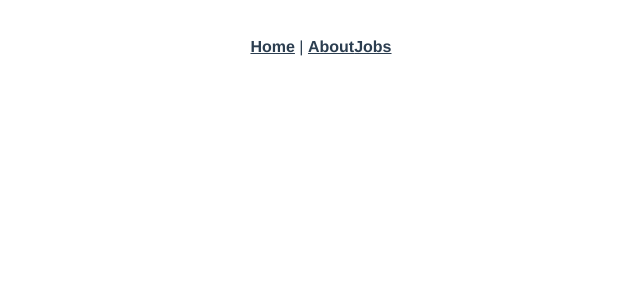
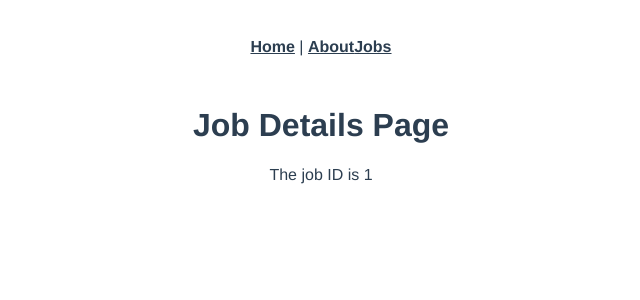
Before and after one commit to Huseinaz/ninja-jobs, a Vue app: page /jobs/1 in a window 1280 px wide. Before the commit this address had no page. Shown: the top 300 px of the page, without its empty margins (319-959 px from the left). Built offline with nearby package versions, Linux system fonts and the light colour scheme.

Commit message:
Route parameters

```diff
--- a/src/router/index.js
+++ b/src/router/index.js
@@ -2,6 +2,7 @@
 import HomeView from '../views/HomeView.vue'
 import About from '../views/AboutView.vue'
 import Jobs from '../views/jobs/JobsView.vue'
+import JobDetails from '../views/jobs/JobDetails.vue'
 
 const routes = [
   {
@@ -18,6 +19,11 @@
     path: '/jobs',
     name: 'jobs',
     component: Jobs
+  },
+  {
+    path: '/jobs/:id',
+    name: 'jobDetails',
+    component: JobDetails
   }
 ]
 
--- a/src/views/jobs/JobDetails.vue
+++ b/src/views/jobs/JobDetails.vue
@@ -0,0 +1,20 @@
+<template>
+    <div>
+        <h1>Job Details Page</h1>
+        <p>The job ID is {{ id }}</p>
+    </div>
+</template>
+
+<script>
+export default {
+    data() {
+        return {
+            id : this.$route.params.id
+        }
+    },
+}
+</script>
+
+<style>
+
+</style>
```
